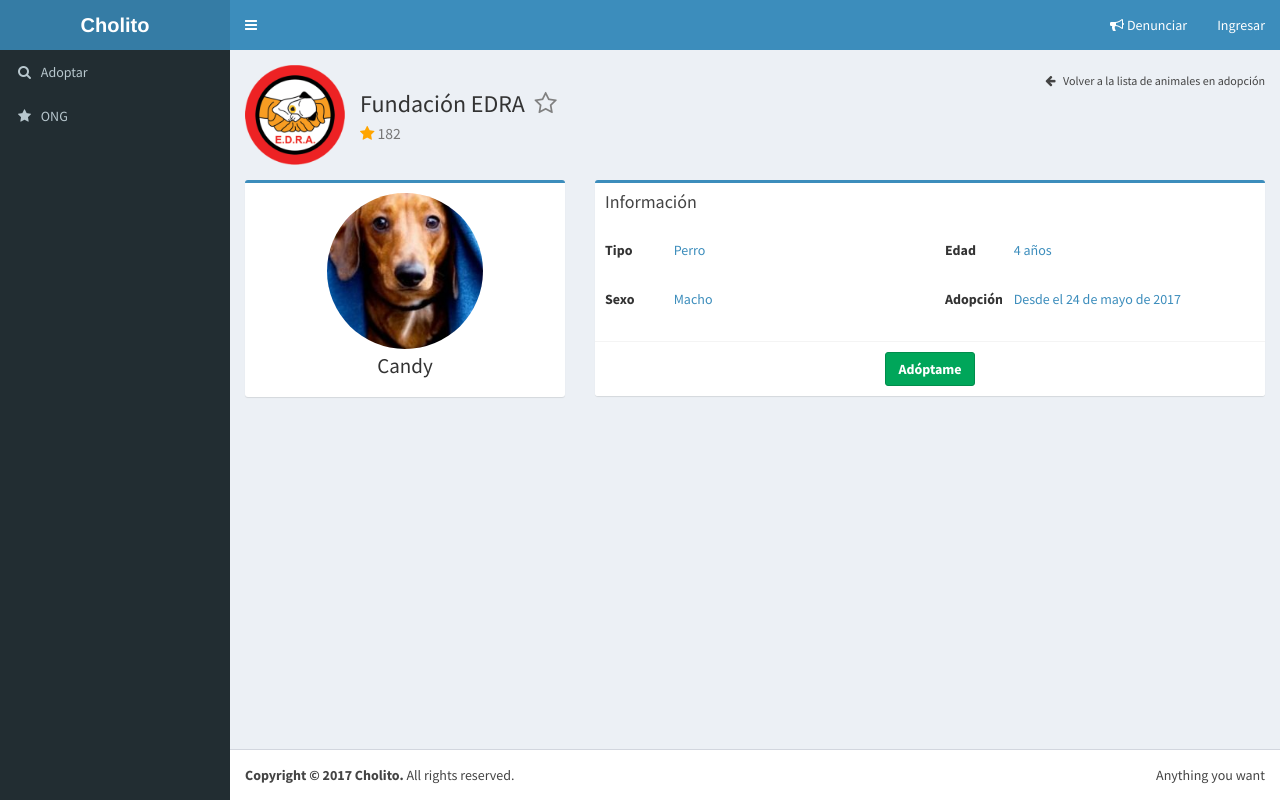
After one commit to DCC-CC4401/2017-2-Bizc8-T3, a Django app: page /animal/1/ in a window 1280 px wide. The commit adds this page. Run offline with Django 3.2, Linux system fonts and the light colour scheme; some libraries are stand-ins or nearby versions.

Commit message:
Add view animal detail (view by natural user)

```diff
--- a/CholitoDjango/apps/animal/urls.py
+++ b/CholitoDjango/apps/animal/urls.py
@@ -5,4 +5,5 @@ from . import views
 urlpatterns = [
     url(r'^ong/1/$', views.AnimalsforAdoptionView.as_view(),
         name='animals-for-adoption'),
+    url(r'^animal/1/$', views.AnimalDetailView.as_view(), name='detail'),
 ]
--- a/CholitoDjango/apps/animal/views.py
+++ b/CholitoDjango/apps/animal/views.py
@@ -6,3 +6,8 @@ from django.views.generic import TemplateView
 class AnimalsforAdoptionView(TemplateView):
 
     template_name = 'animal/animals-for-adoption-user.html'
+
+
+class AnimalDetailView(TemplateView):
+
+    template_name = 'animal/animal-detail.html'
--- a/CholitoDjango/static/css/general.css
+++ b/CholitoDjango/static/css/general.css
@@ -106,3 +106,12 @@
     padding: 10px;
     color: white;
 }
+
+.c-form-control--without-input {
+    border: none;
+    color: rgb(60,141,188);
+}
+
+.c-form-control--without-input[readonly] {
+    background-color: white;
+}
--- /dev/null
+++ b/CholitoDjango/templates/animal/animal-detail.html
@@ -0,0 +1,137 @@
+{% extends 'base/natural-user.html' %}
+{% load static %}
+
+{% block content %}
+    <!-- Content Wrapper. Contains page content -->
+    <div class="content-wrapper">
+        <!-- Content Header (Page header) -->
+        <section class="content-header">
+            <h1>
+                <div class="row">
+                    <div class="c-fundacion-title">
+                        <img src="{% static 'img/ong-edra.png' %}" class="user-image" alt="Fundacion EDRA Image" width="100">
+                    </div>
+                    <div class="col-xs-6">
+                        <br>
+                        Fundación EDRA
+                        &nbsp;<i class="fa fa-star-o c-star--empty"></i>
+                        <br>
+                        <small>
+                            <i class="fa fa-star c-star"></i>
+                            182
+                        </small>
+                    </div>
+                </div>
+            </h1>
+            <ol class="breadcrumb">
+                <li>
+                    <a href="{% url 'animal:animals-for-adoption' %}">
+                        <i class="fa fa-arrow-left"></i>
+                        Volver a la lista de animales en adopción
+                    </a>
+                </li>
+            </ol>
+        </section>
+        <!-- Main content -->
+        <section class="content">
+
+            <div class="row">
+                <div class="col-sm-4">
+                    <div class="box box-primary">
+                        <div class="box-body text-center">
+                            <img class="img-responsive img-circle"
+                                src="{% static 'img/perro-200x200.jpg' %}"
+                                alt="User profile picture" style="margin:auto"
+                                width="156">
+                            <h3 class="profile-username">Candy</h3>
+                        </div>
+                        <!-- /.box-body -->
+                    </div>
+                </div>
+                <!-- /.col -->
+                <div class="col-sm-8">
+                    <div class="box box-primary">
+                        <div class="box-header">
+                            <h3 class="box-title">
+                                Información
+                            </h3>
+                        </div>
+                        <div class="box-body">
+                            <form class="form-horizontal">
+                                <div class="row">
+                                    <div class="col-sm-6">
+                                        <div class="form-group">
+                                            <label for="inputEmail3"
+                                                class="col-sm-2 control-label">
+                                                Tipo
+                                            </label>
+                                            <div class="col-sm-10">
+                                                <input type="text"
+                                                    class="form-control c-form-control--without-input"
+                                                    id="inputEmail3"
+                                                    value="Perro"
+                                                    readonly="readonly">
+                                            </div>
+                                        </div>
+                                        <div class="form-group">
+                                            <label for="inputEmail3"
+                                                class="col-sm-2 control-label">
+                                                Sexo
+                                            </label>
+                                            <div class="col-sm-10">
+                                                <input type="text"
+                                                    class="form-control c-form-control--without-input"
+                                                    id="inputEmail3"
+                                                    value="Macho"
+                                                    readonly="readonly">
+                                            </div>
+                                        </div>
+                                    </div>
+                                    <!-- /.col -->
+                                    <div class="col-sm-6">
+                                        <div class="form-group">
+                                            <label for="inputEmail3"
+                                                class="col-sm-2 control-label">
+                                                Edad
+                                            </label>
+                                            <div class="col-sm-10">
+                                                <input type="text"
+                                                    class="form-control c-form-control--without-input"
+                                                    id="inputEmail3"
+                                                    value="4 años"
+                                                    readonly="readonly">
+                                            </div>
+                                        </div>
+                                        <div class="form-group">
+                                            <label for="inputEmail3"
+                                                class="col-sm-2 control-label">
+                                                Adopción
+                                            </label>
+                                            <div class="col-sm-10">
+                                                <input type="text"
+                                                    class="form-control c-form-control--without-input"
+                                                    id="inputEmail3"
+                                                    value="Desde el 24 de mayo de 2017"
+                                                    readonly="readonly">
+                                            </div>
+                                        </div>
+                                    </div>
+                                    <!-- /.col -->
+                                </div>
+                                <!-- /.row -->
+                            </form>
+                        </div>
+                        <div class="box-footer text-center">
+                            <a href="#" class="btn btn-success">
+                                <b>Adóptame</b>
+                            </a>
+                        </div>
+                    </div>
+                </div>
+            </div>
+
+        </section>
+        <!-- /.content -->
+    </div>
+    <!-- /.content-wrapper -->
+{% endblock %}
```
Also changed, not shown: CholitoDjango/templates/animal/animals-for-adoption-user.html (+14 -5 lines).
